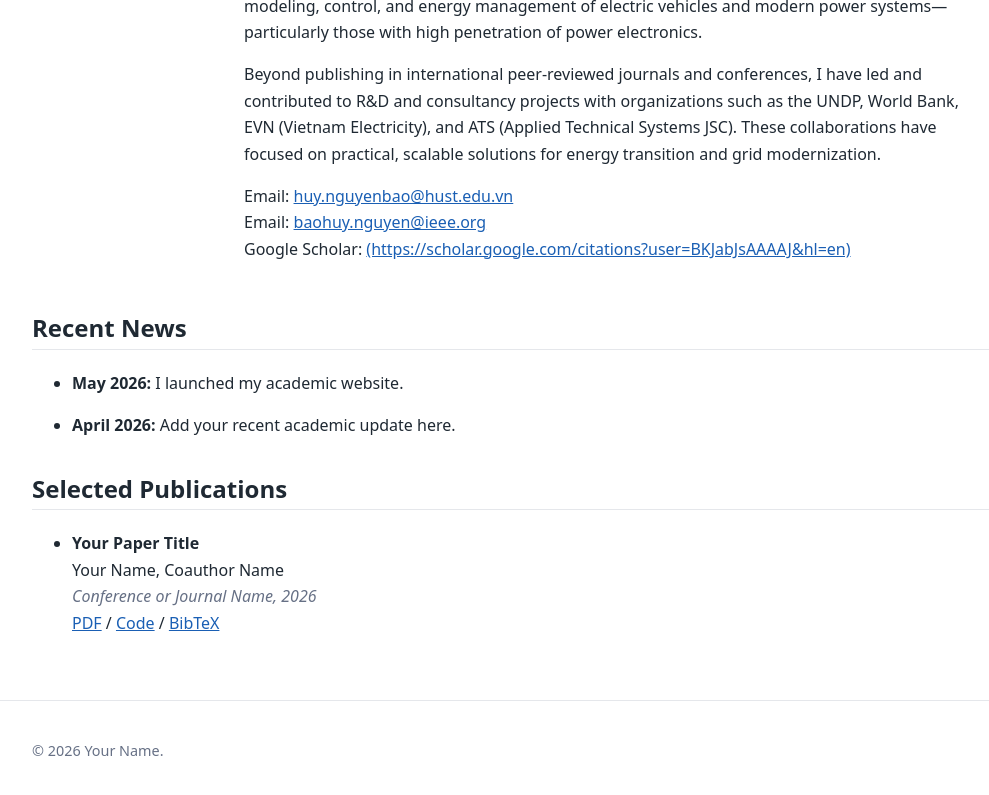
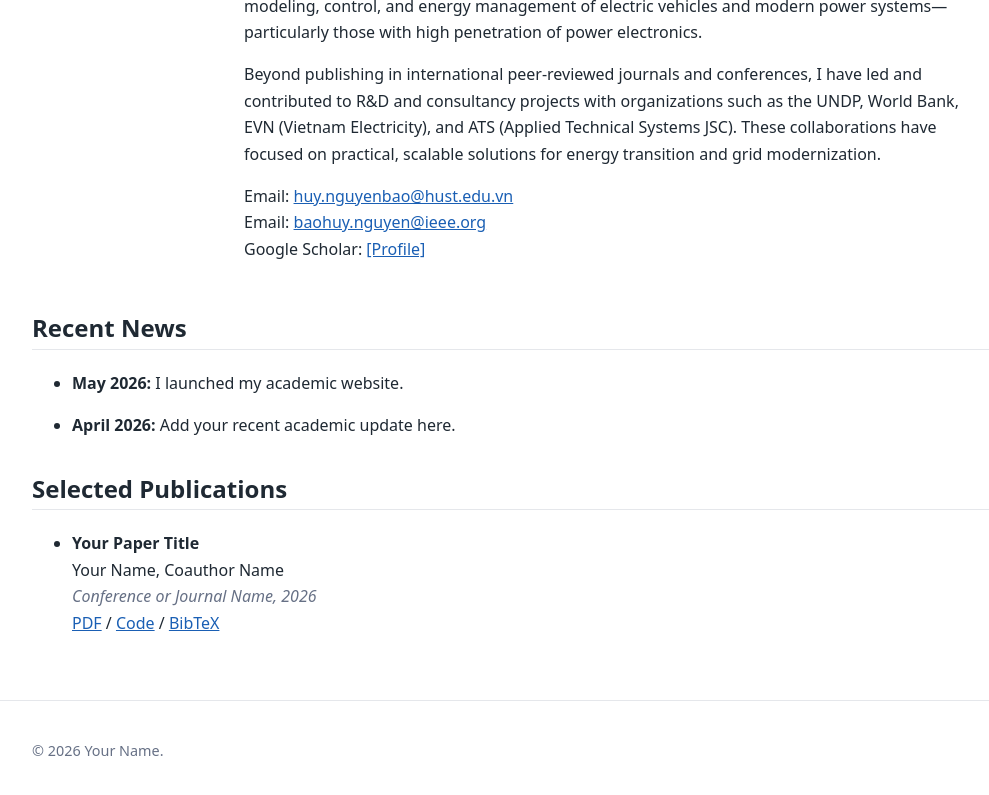
Before and after one commit to baohuynguyen/baohuynguyen.github.io, a Jekyll site: the page built from index.md, in a window 1280 px wide, cut to the strip 403-1204 px from the top of the page. Shown: the top 795 px of the strip, without its empty margins (128-1117 px from the left). Built offline with Jekyll 4.4.1, drawn with Linux system fonts in a browser that asks for light colours.

Commit message:
Update index.md

```diff
--- a/index.md
+++ b/index.md
@@ -6,7 +6,7 @@ title: About
 # Bảo-Huy Nguyễn
 
 <div class="profile">
-  <img src="{{ '/assets/img/profile.jpg' | relative_url }}" alt="Your Name">
+  <img src="{{ '/assets/img/profile.jpg' | relative_url }}" alt="Bảo-Huy Nguyễn">
 
   <div>
     <p class="meta">
@@ -27,7 +27,7 @@ title: About
     <p>
       Email: <a href="mailto:huy.nguyenbao@hust.edu.vn">huy.nguyenbao@hust.edu.vn</a><br>
       Email: <a href="mailto:baohuy.nguyen@ieee.org">baohuy.nguyen@ieee.org</a><br>
-      Google Scholar: <a href="#">(https://scholar.google.com/citations?user=BKJabJsAAAAJ&hl=en)</a><br>
+      Google Scholar: <a href="[#](https://scholar.google.com/citations?user=BKJabJsAAAAJ&hl=en)">[Profile]</a><br>
     </p>
   </div>
 </div>
```
